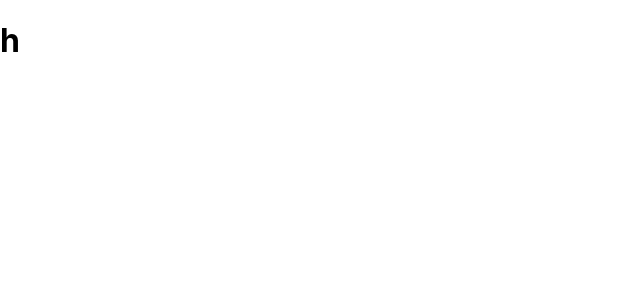
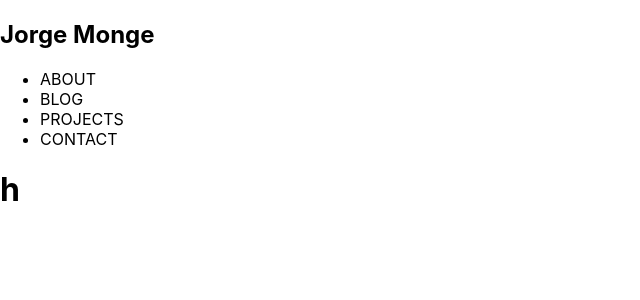
Before and after one commit to Monge1h/monge1h.com, a Next.js app in the folder webpage/: page / in a window 1280 px wide. Shown: the top 300 px of the page, without its empty margins (0-640 px from the left). Built offline with nearby package versions, Linux system fonts and the light colour scheme.

Commit message:
Import navbar component

```diff
--- a/webpage/components/layout.tsx
+++ b/webpage/components/layout.tsx
@@ -1,4 +1,5 @@
 import Head from 'next/head'
+import NavBar from './navBar'
 
 export const siteTitle = "Jorge Monge"
 
@@ -14,6 +15,9 @@ export default function Layout({children}:{
 					content=""
 				/>
 			</Head>
+			<header>
+				<NavBar/>
+			</header>
 			<main>{children}</main>
 			<h1>h</h1>
 		</div>
```
